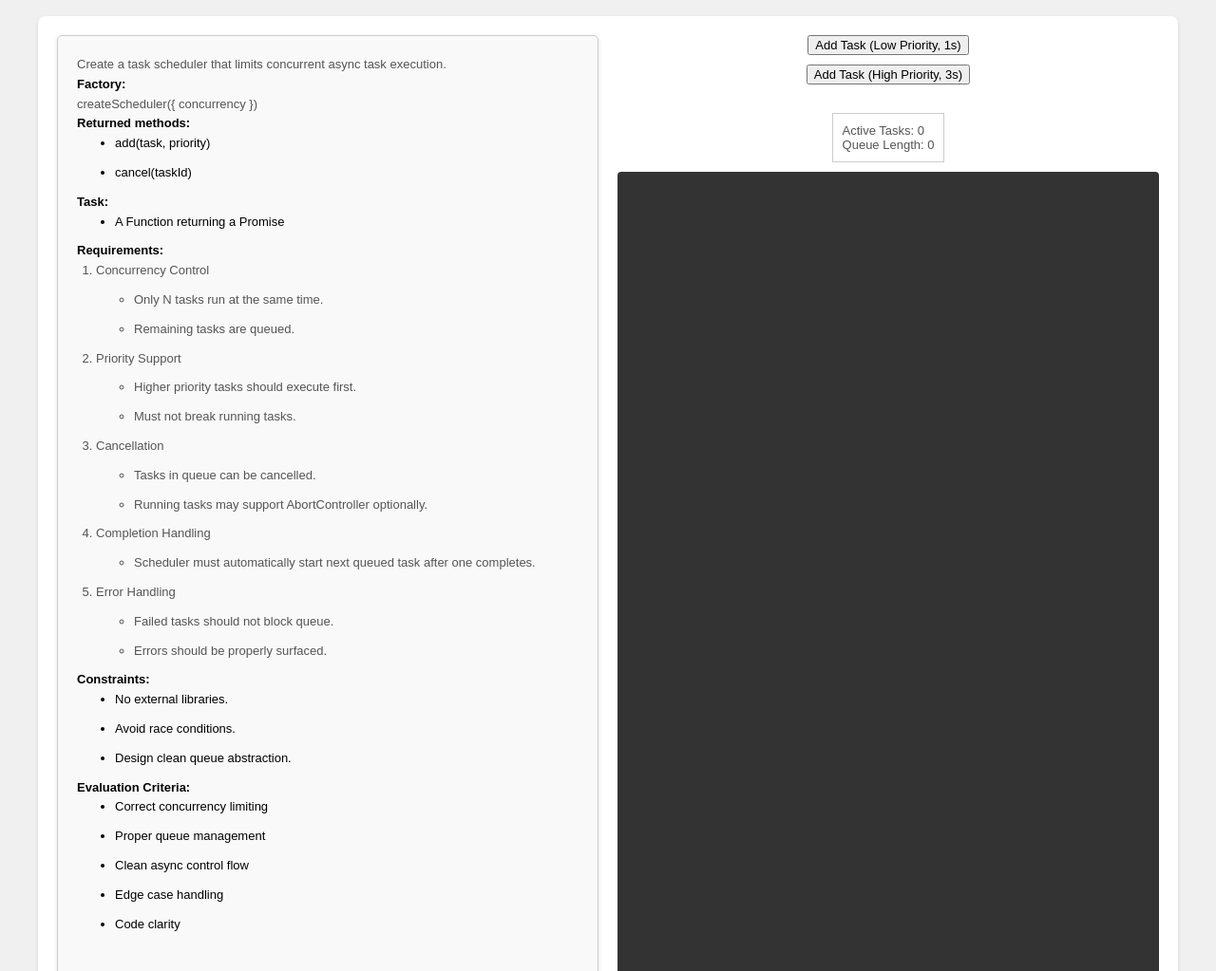
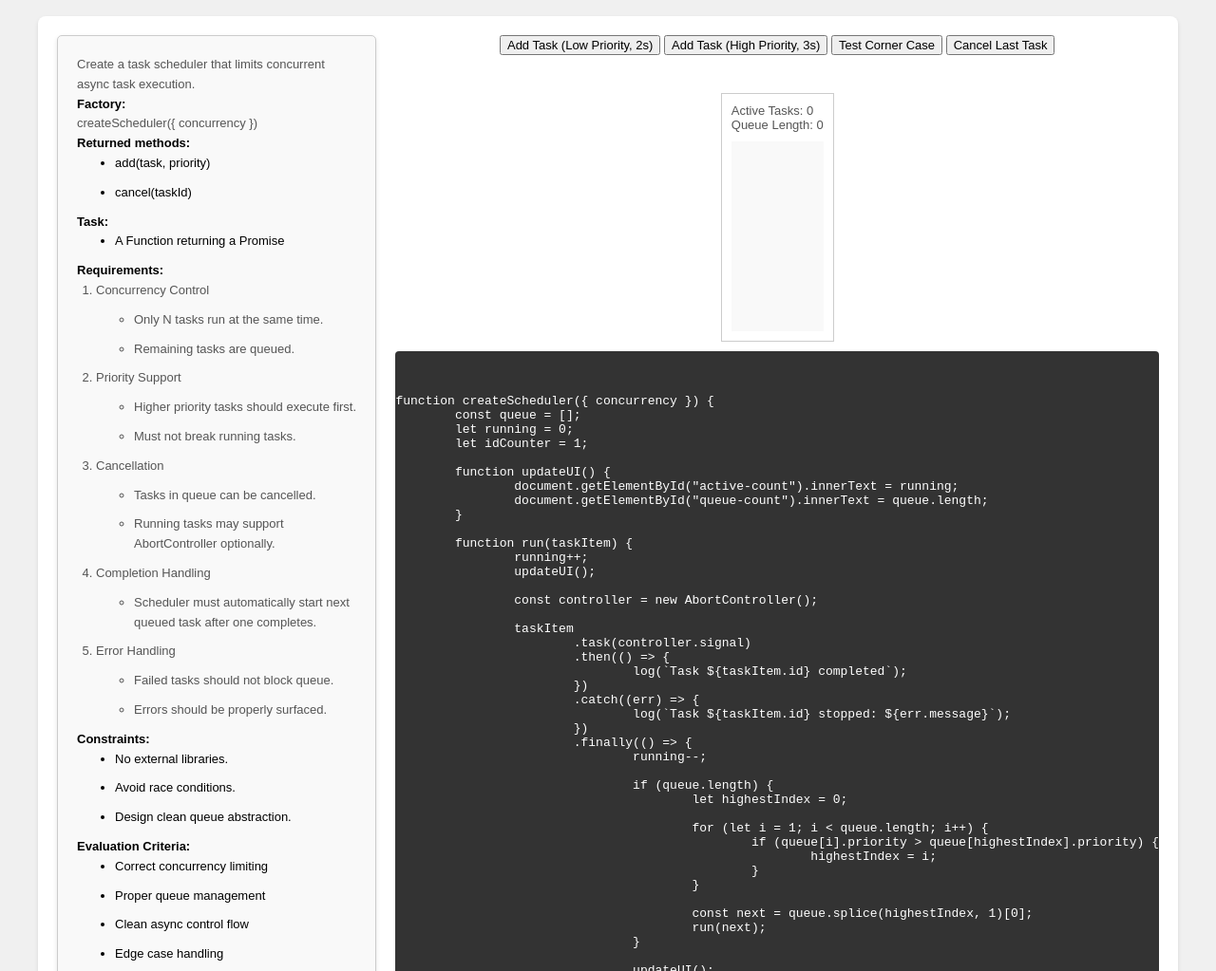
Before and after one commit to Anchal789/Javascript-Learning, a plain HTML site: page task-scheduler/index.html in a window 1280 px wide. Shown: the part 77-1100 px from the top of the page at 95% size. Drawn offline with Linux system fonts and the light colour scheme.

Commit message:
feat(task-scheduler): implement priority queue and task cancellation
- Replace FIFO queue with priority-based scheduling (higher priority runs first)
- Improve UI with better logging and controls (test corner case, cancel last)
- Fix concurrency to 1 for clearer priority demonstration
- Enhance log display with auto-scrolling and better formatting

```diff
--- a/task-scheduler/index.html
+++ b/task-scheduler/index.html
@@ -75,22 +75,167 @@
 				</ul>
 			</div>
 			<div class="controls">
-				<button onclick="addTask(1, 1000)">Add Task (Low Priority, 1s)</button>
-				<button onclick="addTask(10, 3000)">
-					Add Task (High Priority, 3s)
-				</button>
+				<div style="margin-bottom: 10px">
+					<button onclick="addTask(1, 2000)">
+						Add Task (Low Priority, 2s)
+					</button>
+
+					<button onclick="addTask(10, 3000)">
+						Add Task (High Priority, 3s)
+					</button>
+
+					<button onclick="testPriorityCase()">Test Corner Case</button>
+
+					<button onclick="cancelLast()">Cancel Last Task</button>
+				</div>
+
 				<div
 					id="status-board"
 					style="margin-top: 20px; padding: 10px; border: 1px solid #ccc"
 				>
-					<p>Active Tasks: <span id="active-num">0</span></p>
-					<p>Queue Length: <span id="queue-num">0</span></p>
-					<div id="log" style="font-family: monospace; font-size: 12px"></div>
+					<p>Active Tasks: <span id="active-count">0</span></p>
+					<p>Queue Length: <span id="queue-count">0</span></p>
+
+					<div
+						id="log"
+						style="
+							margin-top: 10px;
+							height: 200px;
+							overflow-y: auto;
+							background: #f9f9f9;
+							padding: 10px;
+							font-family: monospace;
+							font-size: 12px;
+						"
+					></div>
 				</div>
 
 				<pre>
 					<code>
 
+				<code>
+function createScheduler({ concurrency }) {
+	const queue = [];
+	let running = 0;
+	let idCounter = 1;
+
+	function updateUI() {
+		document.getElementById("active-count").innerText = running;
+		document.getElementById("queue-count").innerText = queue.length;
+	}
+
+	function run(taskItem) {
+		running++;
+		updateUI();
+
+		const controller = new AbortController();
+
+		taskItem
+			.task(controller.signal)
+			.then(() => {
+				log(`Task ${taskItem.id} completed`);
+			})
+			.catch((err) => {
+				log(`Task ${taskItem.id} stopped: ${err.message}`);
+			})
+			.finally(() => {
+				running--;
+
+				if (queue.length) {
+					let highestIndex = 0;
+
+					for (let i = 1; i < queue.length; i++) {
+						if (queue[i].priority > queue[highestIndex].priority) {
+							highestIndex = i;
+						}
+					}
+
+					const next = queue.splice(highestIndex, 1)[0];
+					run(next);
+				}
+
+				updateUI();
+			});
+	}
+
+	return {
+		add(task, priority) {
+			const id = idCounter++;
+
+			const item = { id, task, priority };
+
+			if (running < concurrency) {
+				setTimeout(() => run(item), 0);
+			} else {
+				queue.push(item);
+				updateUI();
+			}
+
+			return id;
+		},
+
+		cancel(id) {
+			const idx = queue.findIndex((t) => t.id === id);
+
+			if (idx !== -1) {
+				queue.splice(idx, 1);
+				updateUI();
+				return true;
+			}
+			return false;
+		},
+	};
+}
+
+const scheduler = createScheduler({ concurrency: 1 });
+let lastTaskId = null;
+
+function log(msg) {
+	const logEl = document.getElementById("log");
+	logEl.innerHTML += `<div>> ${msg}</div>`;
+	logEl.scrollTop = logEl.scrollHeight;
+}
+
+function addTask(priority, duration) {
+	let id;
+
+	id = scheduler.add((signal) => {
+		log(`START: Task #${id} (P:${priority})`);
+
+		return new Promise((resolve, reject) => {
+		const timer = setTimeout(() => {
+			log(`END: Task #${id}`);
+			resolve();
+		}, duration);
+
+		signal.onabort = () => {
+			clearTimeout(timer);
+			reject(new Error("Cancelled"));
+		};
+		});
+	}, priority);
+
+	lastTaskId = id;
+	log(`Queued Task #${id} (Priority ${priority})`);
+}
+
+function cancelLast() {
+	if (lastTaskId) {
+		if (scheduler.cancel(lastTaskId)) {
+			log(`Cancelled Task #${lastTaskId}`);
+		} else {
+			log(`Task #${lastTaskId} already running or finished`);
+		}
+	} else {
+		log("No task to cancel");
+	}
+}
+
+function testPriorityCase() {
+	addTask(1, 2000);
+	addTask(1, 3000);
+	addTask(10, 3000);
+}
 					</code>
 				</pre>
 			</div>
@@ -98,19 +243,16 @@
 		<script>
 			function createScheduler({ concurrency }) {
 				const queue = [];
-				let runningTasks = 0;
+				let running = 0;
 				let idCounter = 1;
 
 				function updateUI() {
-					const activeEl = document.getElementById("active-count");
-					const queueEl = document.getElementById("queue-count");
-
-					if (activeEl) activeEl.innerText = runningTasks;
-					if (queueEl) queueEl.innerText = queue.length;
+					document.getElementById("active-count").innerText = running;
+					document.getElementById("queue-count").innerText = queue.length;
 				}
 
 				function run(taskItem) {
-					runningTasks++;
+					running++;
 					updateUI();
 
 					const controller = new AbortController();
@@ -118,16 +260,25 @@
 					taskItem
 						.task(controller.signal)
 						.then(() => {
-							console.log(`Task ${taskItem.id} completed`);
+							log(`Task ${taskItem.id} completed`);
 						})
 						.catch((err) => {
-							console.log(`Task ${taskItem.id} stopped:`, err.message);
+							log(`Task ${taskItem.id} stopped: ${err.message}`);
 						})
 						.finally(() => {
-							runningTasks--;
+							running--;
+
 							if (queue.length) {
-								const nextTask = queue.shift();
-								run(nextTask);
+								let highestIndex = 0;
+
+								for (let i = 1; i < queue.length; i++) {
+									if (queue[i].priority > queue[highestIndex].priority) {
+										highestIndex = i;
+									}
+								}
+
+								const next = queue.splice(highestIndex, 1)[0];
+								run(next);
 							}
 
 							updateUI();
@@ -135,51 +286,40 @@
 				}
 
 				return {
-					add(taskFn, priority) {
+					add(task, priority) {
 						const id = idCounter++;
 
-						const taskItem = {
-							id,
-							task: taskFn,
-							priority,
-						};
+						const item = { id, task, priority };
 
-						if (runningTasks < concurrency) {
-							run(taskItem);
+						if (running < concurrency) {
+							setTimeout(() => run(item), 0);
 						} else {
-							queue.push(taskItem);
+							queue.push(item);
 							updateUI();
 						}
 
 						return id;
 					},
 
-					cancel(taskId) {
-						const index = queue.findIndex((t) => t.id === taskId);
+					cancel(id) {
+						const idx = queue.findIndex((t) => t.id === id);
 
-						if (index !== -1) {
-							queue.splice(index, 1);
+						if (idx !== -1) {
+							queue.splice(idx, 1);
 							updateUI();
 							return true;
 						}
-
 						return false;
-					},
-
-					getQueue() {
-						return queue;
 					},
 				};
 			}
 
-			const scheduler = createScheduler({ concurrency: 2 });
+			const scheduler = createScheduler({ concurrency: 1 });
 			let lastTaskId = null;
 
-			function log(message) {
+			function log(msg) {
 				const logEl = document.getElementById("log");
-				if (!logEl) return;
-
-				logEl.innerHTML += `<div>> ${message}</div>`;
+				logEl.innerHTML += `<div>> ${msg}</div>`;
 				logEl.scrollTop = logEl.scrollHeight;
 			}
 
@@ -187,15 +327,14 @@
 				let id;
 
 				id = scheduler.add((signal) => {
-					log(`Starting task #${id} (priority ${priority})`);
+					log(`START: Task #${id} (P:${priority})`);
 
 					return new Promise((resolve, reject) => {
 						const timer = setTimeout(() => {
-							log(`Finished task #${id}`);
+							log(`END: Task #${id}`);
 							resolve();
 						}, duration);
 
-						// handle cancel if triggered
 						signal.onabort = () => {
 							clearTimeout(timer);
 							reject(new Error("Cancelled"));
@@ -204,22 +343,25 @@
 				}, priority);
 
 				lastTaskId = id;
-				log(`Added task #${id} to queue`);
+				log(`Queued Task #${id} (Priority ${priority})`);
 			}
 
 			function cancelLast() {
-				if (!lastTaskId) {
+				if (lastTaskId) {
+					if (scheduler.cancel(lastTaskId)) {
+						log(`Cancelled Task #${lastTaskId}`);
+					} else {
+						log(`Task #${lastTaskId} already running or finished`);
+					}
+				} else {
 					log("No task to cancel");
-					return;
 				}
+			}
 
-				const removed = scheduler.cancel(lastTaskId);
-
-				if (removed) {
-					log(`Cancelled task #${lastTaskId}`);
-				} else {
-					log(`Task #${lastTaskId} already running or finished`);
-				}
+			function testPriorityCase() {
+				addTask(1, 2000);
+				addTask(1, 3000);
+				addTask(10, 3000);
 			}
 		</script>
 	</body>
```
